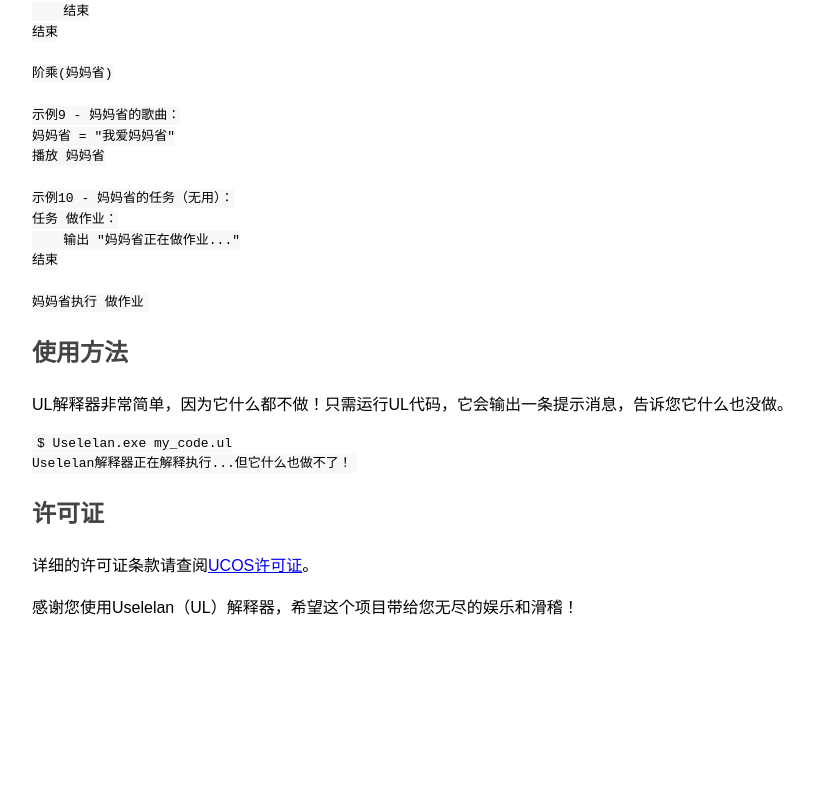
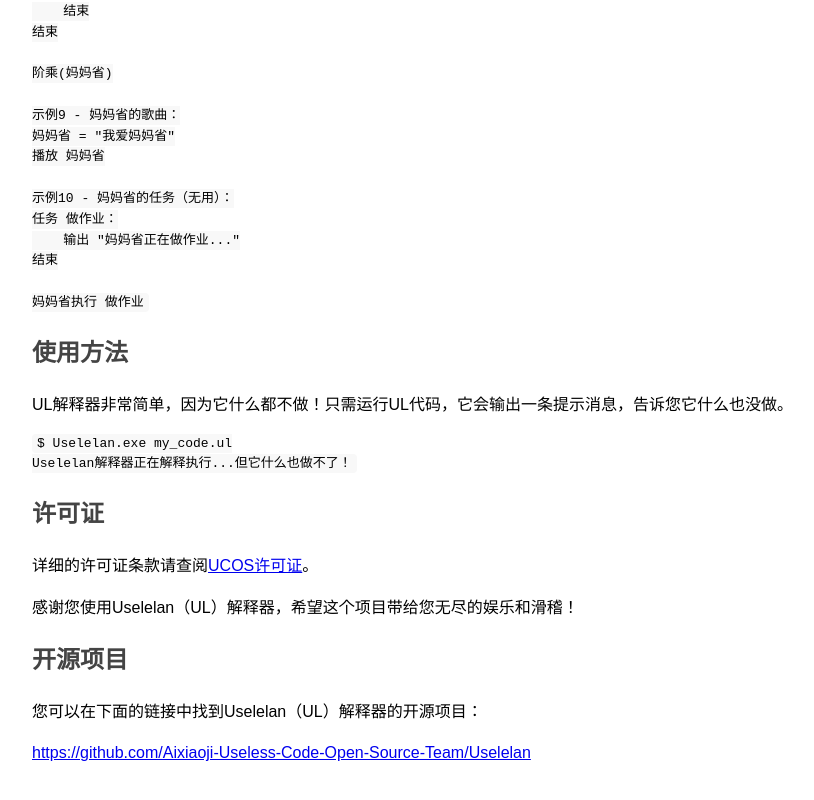
Before and after one commit to Aixiaoji-Useless-Code-Open-Source-Team/Aixiaoji-Useless-Code-Open-Source-Team.github.io, a plain HTML site: page Uselelan/index.html in a window 1280 px wide. Shown: the part 1469-2269 px from the top of the page, without its empty margins (208-1022 px from the left). Before the commit the page ends 2126 px from the top, so only its background shows below. Drawn offline with Linux system fonts and the light colour scheme.

Commit message:
更新 index.html

```diff
--- a/Uselelan/index.html
+++ b/Uselelan/index.html
@@ -103,5 +103,10 @@
     <h2>许可证</h2>
     <p>详细的许可证条款请查阅<a href="https://aixiaoji-useless-code-open-source-team.github.io/ucosl/">UCOS许可证</a>。</p>
     <p>感谢您使用Uselelan（UL）解释器，希望这个项目带给您无尽的娱乐和滑稽！</p>
+
+    <!-- 添加开源链接 -->
+    <h2>开源项目</h2>
+    <p>您可以在下面的链接中找到Uselelan（UL）解释器的开源项目：</p>
+    <p><a href="https://github.com/Aixiaoji-Useless-Code-Open-Source-Team/Uselelan">https://github.com/Aixiaoji-Useless-Code-Open-Source-Team/Uselelan</a></p>
 </body>
 </html>
```
